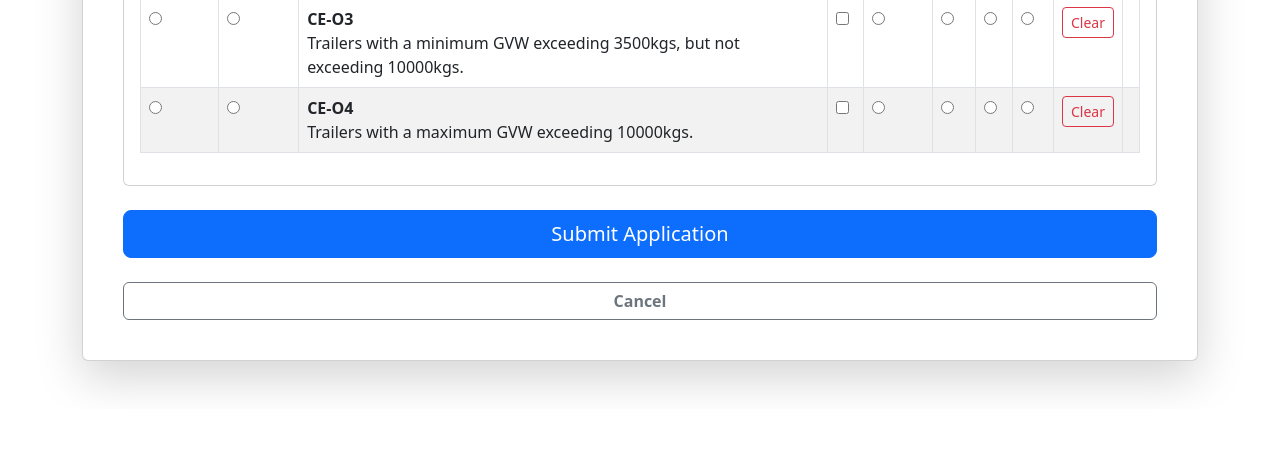
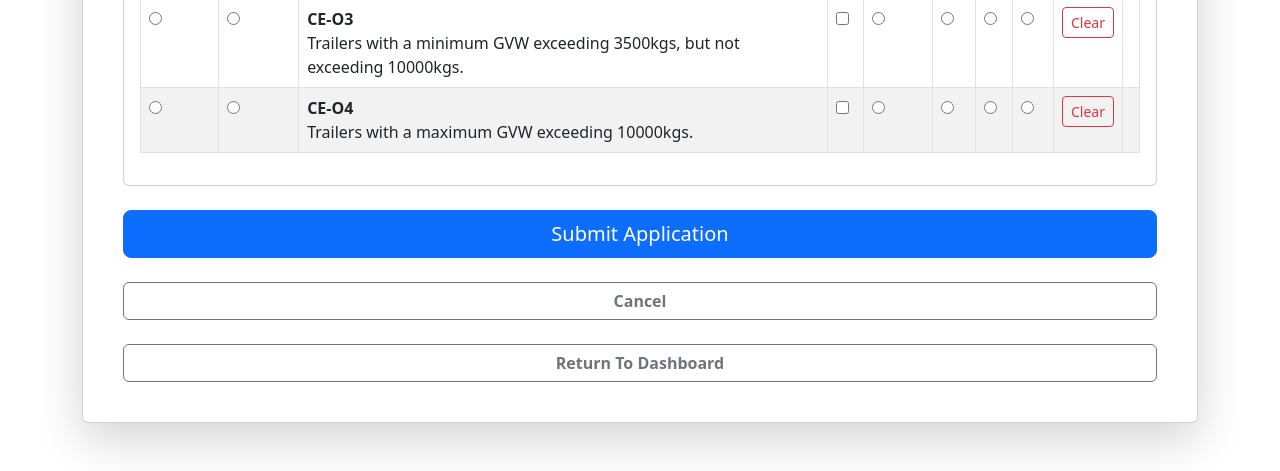
Before and after one commit to reonnee/infoman-licensedb, a Flask app: page /apply in a window 1280 px wide. Shown: the part 3532-4003 px from the top of the page. Before the commit the page ends 3922 px from the top, so only its background shows below. Run offline with Flask 3, Linux system fonts and the light colour scheme.

Commit message:
Update apply.html

```diff
--- a/project/templates/apply.html
+++ b/project/templates/apply.html
@@ -321,6 +321,7 @@
                         Submit Application
                     </button>
                     <button type="button" id="cancelBtn" class="btn btn-outline-secondary fw-semibold mt-4">Cancel</button>
+                    <a href="/" class="btn btn-outline-secondary fw-semibold mt-4">Return To Dashboard</a>
                 </div>
 
             </form>
```
